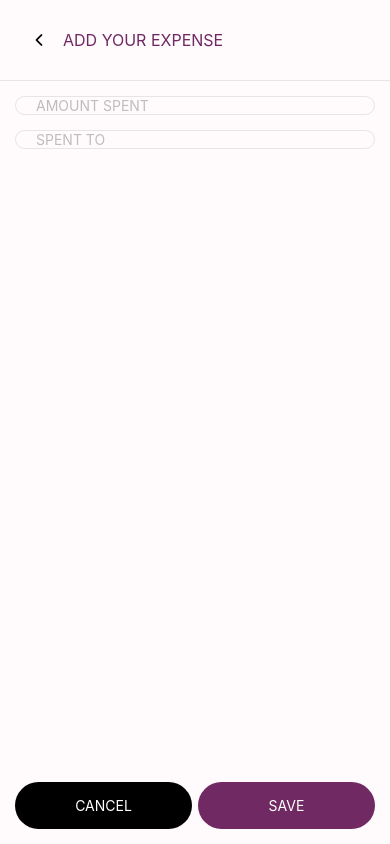
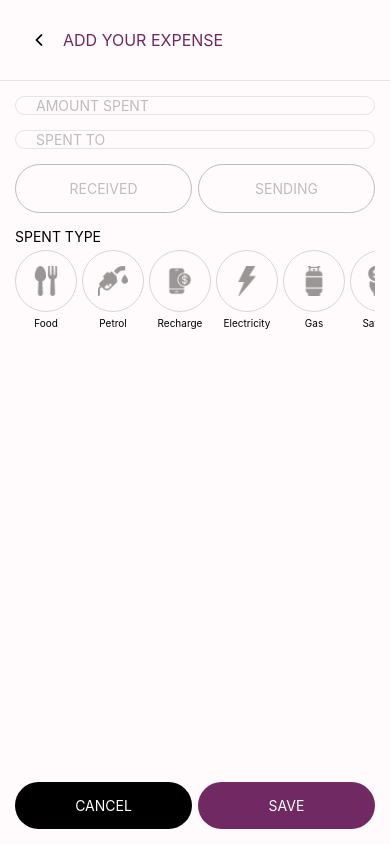
Before and after one commit to ASakkeer/rn-my-journey, a React Native app: screen /AddExpense in a window 390 px wide. Built offline with nearby package versions, Linux system fonts and the light colour scheme.

Commit message:
Add expense UI implementation

```diff
--- a/src/components/common/Button.js
+++ b/src/components/common/Button.js
@@ -15,6 +15,8 @@ const Button = ({
   backgroundColor,
   testID,
   borderRadius,
+  borderWidth,
+  borderColor,
   center = true,
   mBottom,
   mRight,
@@ -37,6 +39,8 @@ const Button = ({
     width && {width},
     disabled && styles.disabledButton,
     borderRadius && {borderRadius},
+    borderWidth && {borderWidth},
+    borderColor && {borderColor},
     mBottom && {marginBottom: mBottom},
     mRight && {marginRight: mRight},
     mLeft && {marginLeft: mLeft},
--- a/src/components/common/Image.js
+++ b/src/components/common/Image.js
@@ -4,9 +4,10 @@ import {Image as RNImage, StyleSheet} from 'react-native';
 const Image = ({
   source,
   resizeMode = 'cover',
-  width,
-  height,
+  width = 200,
+  height = 200,
   borderRadius,
+  borderWidth,
   testID,
   style,
   onError = () => {},
@@ -20,6 +21,7 @@ const Image = ({
     width && {width},
     height && {height},
     borderRadius && {borderRadius},
+    borderWidth && {borderWidth},
     testID && {testID},
     style,
   ];
--- a/src/components/common/Text.js
+++ b/src/components/common/Text.js
@@ -9,6 +9,7 @@ const Text = ({
   color,
   textCenter,
   testID,
+  mBottom,
   style,
   ...rest
 }) => {
@@ -19,6 +20,7 @@ const Text = ({
     color && {color},
     textCenter && {textAlign: 'center'},
     testID && {testID},
+    mBottom && {marginBottom: mBottom},
     style,
   ];
 
--- a/src/components/common/TouchableOpacity.js
+++ b/src/components/common/TouchableOpacity.js
@@ -16,6 +16,7 @@ const TouchableOpacity = ({
   height,
   width,
   backgroundColor,
+  mRight,
   children,
   ...rest
 }) => {
@@ -27,6 +28,7 @@ const TouchableOpacity = ({
     borderColor && {borderColor},
     vPadding && {paddingVertical: vPadding},
     hPadding && {paddingHorizontal: hPadding},
+    mRight && {marginRight: mRight},
     style,
   ];
 
--- a/src/components/common/View.js
+++ b/src/components/common/View.js
@@ -18,6 +18,8 @@ const View = ({
   mTop,
   borderWidth,
   borderColor,
+  borderRadius,
+  opacity = 1,
   testID,
   style,
   ...rest
@@ -38,6 +40,10 @@ const View = ({
     mRight && {marginRight: mRight},
     mLeft && {marginLeft: mLeft},
     mTop && {marginTop: mTop},
+    borderWidth && {borderWidth},
+    borderColor && {borderColor},
+    borderRadius && {borderRadius},
+    opacity && {opacity},
     style,
   ];
 
--- a/src/components/pages/AddExpense.js
+++ b/src/components/pages/AddExpense.js
@@ -1,17 +1,144 @@
 import React, {useEffect, useState} from 'react';
 import {StyleSheet} from 'react-native';
 
-import {Text, View, Button, TextInput} from '../common';
+import {
+  Text,
+  View,
+  Button,
+  TextInput,
+  Image,
+  FlatList,
+  TouchableOpacity,
+  KeyboardAvoidingView,
+} from '../common';
 
-import {DARK, WHITE, PRIMARY_LIGHT} from '../../utils/colors';
+import {
+  DARK,
+  WHITE,
+  PRIMARY_LIGHT,
+  GREY_LIGHT,
+  GREY_MEDIUM,
+  PRIMARY,
+  SUCCESS,
+  DANGER,
+} from '../../utils/colors';
 import {Navbar} from '../layout';
+import {
+  Accessory,
+  Cloths,
+  ECommerce,
+  Electricity,
+  Food,
+  Gas,
+  Hospital,
+  Petrol,
+  Recharge,
+  Router,
+  Savings,
+  Shoe,
+  Trip,
+  VehicleService,
+  Water,
+} from '../../assets/images';
 
-const styles = StyleSheet.create({});
+const _styles = StyleSheet.create({});
+
+const SPENT_TYPE = [
+  {
+    id: 1,
+    source: Food,
+    type: 'Food',
+  },
+  {
+    id: 2,
+    source: Petrol,
+    type: 'Petrol',
+  },
+  {
+    id: 3,
+    source: Recharge,
+    type: 'Recharge',
+  },
+  {
+    id: 4,
+    source: Electricity,
+    type: 'Electricity',
+  },
+  {
+    id: 5,
+    source: Gas,
+    type: 'Gas',
+  },
+  {
+    id: 6,
+    source: Savings,
+    type: 'Savings',
+  },
+  {
+    id: 7,
+    source: VehicleService,
+    type: 'Service',
+  },
+  {
+    id: 8,
+    source: Trip,
+    type: 'Trip',
+  },
+  {
+    id: 9,
+    source: Cloths,
+    type: 'Cloths',
+  },
+  {
+    id: 10,
+    source: Accessory,
+    type: 'Accessory',
+  },
+  {
+    id: 11,
+    source: Shoe,
+    type: 'Shoe',
+  },
+  {
+    id: 12,
+    source: Hospital,
+    type: 'Hospital',
+  },
+  {
+    id: 13,
+    source: Router,
+    type: 'Router',
+  },
+  {
+    id: 14,
+    source: ECommerce,
+    type: 'E-Commerce',
+  },
+  {
+    id: 15,
+    source: Water,
+    type: 'Water',
+  },
+];
 
 // Functional component definition
 function AddExpense({navigation}) {
+  const [state, setState] = useState({
+    amountSpent: '',
+    spentTo: '',
+    spentType: null,
+    expenseType: null,
+  });
+
   const navigateToBack = () => {
     navigation.goBack();
+  };
+
+  const handleFormAction = (key, value) => {
+    setState(prevData => ({
+      ...prevData,
+      [key]: value,
+    }));
   };
 
   // Function to render action buttons
@@ -36,24 +163,100 @@ function AddExpense({navigation}) {
 
   const renderAmountSpent = () => (
     <View mBottom={15}>
-      <TextInput placeholder="AMOUNT SPENT" />
+      <TextInput
+        placeholder="AMOUNT SPENT"
+        onChangeText={text => handleFormAction('amountSpent', text)}
+        keyboardType="number-pad"
+      />
     </View>
   );
 
   const renderSpentTo = () => (
     <View mBottom={15}>
-      <TextInput placeholder="SPENT TO" />
+      <TextInput
+        placeholder="SPENT TO"
+        onChangeText={text => handleFormAction('spentTo', text)}
+      />
+    </View>
+  );
+
+  const renderEachSpentType = ({item}) => {
+    const isSelected = state?.spentType?.id === item?.id;
+    const borderColor = isSelected ? PRIMARY : GREY_MEDIUM;
+    const opacity = isSelected ? 1 : 0.4;
+    return (
+      <TouchableOpacity
+        flex={1}
+        mRight={5}
+        onPress={() => handleFormAction('spentType', item)}>
+        <View
+          borderWidth={1}
+          vPadding={15}
+          hPadding={15}
+          borderRadius={50}
+          borderColor={borderColor}
+          mBottom={5}
+          opacity={opacity}>
+          <Image source={item?.source} width={30} height={30} />
+        </View>
+        <Text fontSize={10} textCenter color={isSelected ? PRIMARY : DARK}>
+          {item?.type}
+        </Text>
+      </TouchableOpacity>
+    );
+  };
+
+  const renderSpentType = () => (
+    <View>
+      <Text mBottom={5}>SPENT TYPE</Text>
+      <FlatList data={SPENT_TYPE} renderItem={renderEachSpentType} horizontal />
+    </View>
+  );
+
+  const renderExpenceType = () => (
+    <View row mBottom={15}>
+      <Button
+        backgroundColor={PRIMARY_LIGHT}
+        flex={1}
+        mRight={3}
+        borderWidth={1}
+        borderColor={state?.expenseType === 'c' ? PRIMARY : GREY_LIGHT}
+        onPress={() => handleFormAction('expenseType', 'c')}>
+        <Text
+          color={state?.expenseType === 'c' ? SUCCESS : GREY_LIGHT}
+          textCenter>
+          RECEIVED
+        </Text>
+      </Button>
+      <Button
+        backgroundColor={PRIMARY_LIGHT}
+        flex={1}
+        mLeft={3}
+        borderWidth={1}
+        borderColor={state?.expenseType === 'd' ? PRIMARY : GREY_LIGHT}
+        onPress={() => handleFormAction('expenseType', 'd')}>
+        <Text
+          color={state?.expenseType === 'd' ? DANGER : GREY_LIGHT}
+          textCenter>
+          SENDING
+        </Text>
+      </Button>
     </View>
   );
 
   // JSX rendering
   return (
-    <View backgroundColor={PRIMARY_LIGHT} flex={1}>
+    <View
+      backgroundColor={PRIMARY_LIGHT}
+      flex={1}
+      keyboardShouldPersistTaps="always">
       <Navbar title="ADD YOUR EXPENSE" navigateToBack={navigateToBack} />
       <View vPadding={15} hPadding={15} flex={1}>
         <View flex={1}>
           {renderAmountSpent()}
           {renderSpentTo()}
+          {renderExpenceType()}
+          {renderSpentType()}
         </View>
         <View>{renderActions()}</View>
       </View>
```
